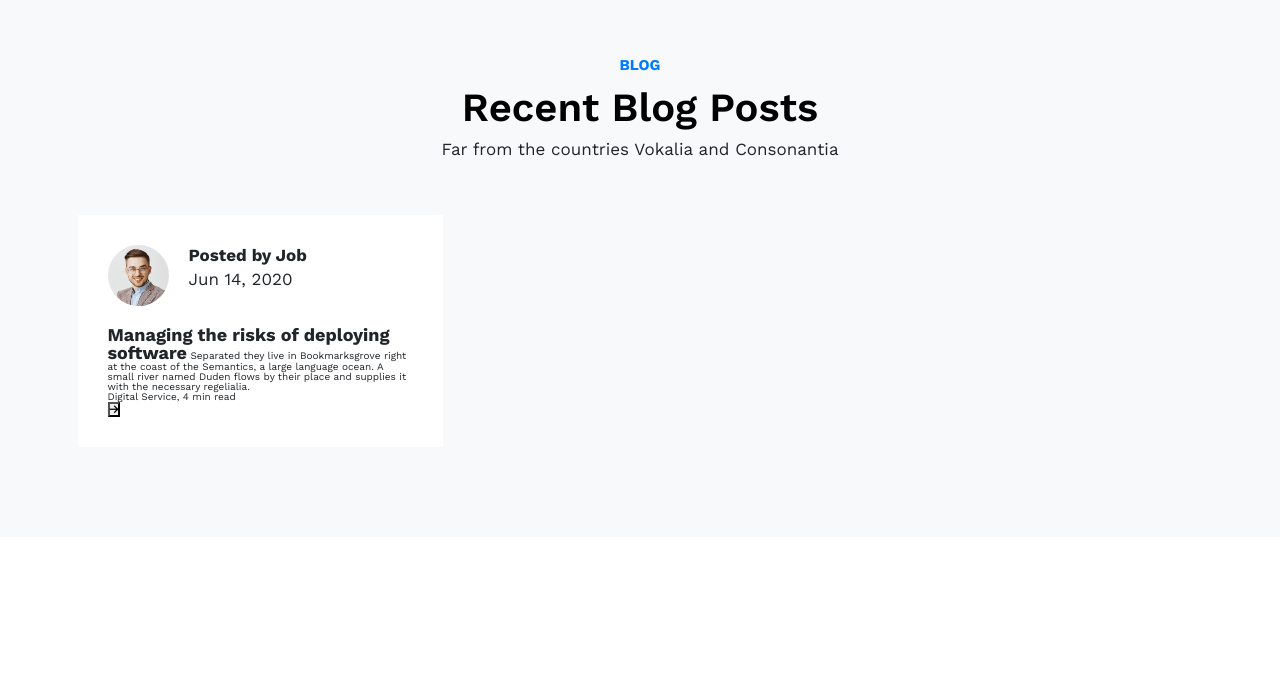
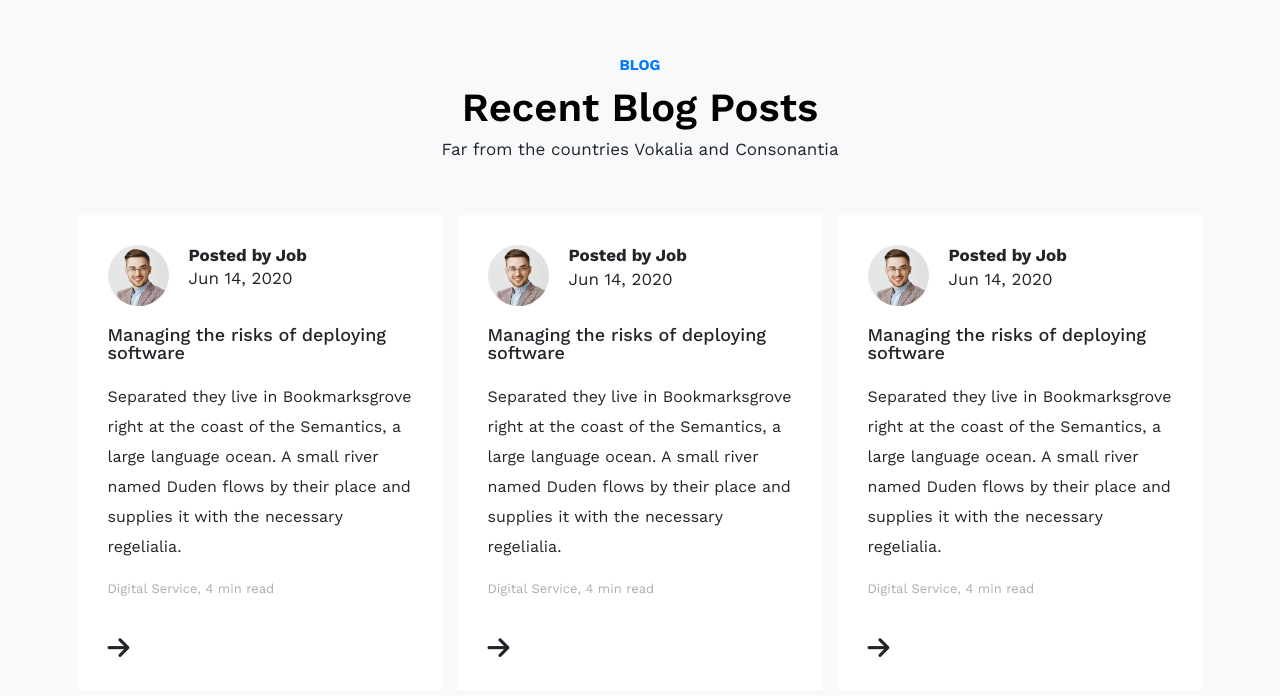
Before and after one commit to DaoNgocAnhKhoi/BasicHTMLWebsite, a plain HTML site: page index.html in a window 1280 px wide. Shown: the part 7172-7868 px from the top of the page. Before the commit the page ends 7709 px from the top, so only its background shows below. Drawn offline with nearby package versions, Linux system fonts and the light colour scheme.

Commit message:
complete 90% blog, con bug hieu ung khi hover , hieu ung chua muot

```diff
--- a/index.html
+++ b/index.html
@@ -24,9 +24,11 @@
 <!-- OWL CAROUSEL  -->
 <link rel="stylesheet" href="./css/owl.carousel.min.css" />
 <link rel="stylesheet" href="./css/owl.theme.default.min.css" />
+
+<!-- ANIMATE CSS  -->
+<link rel="stylesheet" href="https://cdnjs.cloudflare.com/ajax/libs/animate.css/4.1.1/animate.min.css" integrity="sha512-c42qTSw/wPZ3/5LBzD+Bw5f7bSF2oxou6wEb+I/lqeaKV5FDIfMvvRp772y4jcJLKuGUOpbJMdg/BTl50fJYAw==" crossorigin="anonymous" referrerpolicy="no-referrer" />
+
 <!-- Main css  -->
-
-
 <link rel="stylesheet" href="./css/style.css">
 <link rel="stylesheet" href="./css/main.css" />
 <link rel="stylesheet" href="./css/reset.css">
@@ -645,6 +647,31 @@
                 </div>
             </div>
             <div class="row">
+                <div class="col-4 animate__animated animate__bounce aos-init aos-animate">
+                    <div class="blog__item">
+                        <div class="blog__item__title">
+                            <span class="blog__item__title__img">
+                                <img class="img-fluid rounded-circle" src="./images/person_1.jpg" alt="">
+                            </span>
+                            <span>
+                                <h5>Posted by Job</h5>
+                                <p>Jun 14, 2020</p>
+                            </span>
+                        </div>
+                        <div class="blog__item__text">
+                            <p>Managing the risks of deploying software</p>
+                            <p>Separated they live in Bookmarksgrove right at the coast of the Semantics, a large language
+                                ocean. A small river named Duden flows by their place and supplies it with the necessary
+                                regelialia.</p>
+                        </div>
+                        <p class="blog__item__details">Digital Service, 4 min read</p>
+                        <div class="blog__item__arrow">
+                            <i class="fa fa-arrow-right"></i>
+                        </div>
+                    </div>
+
+
+                </div>
                 <div class="col-4">
                     <div class="blog__item">
                         <div class="blog__item__title">
@@ -656,22 +683,45 @@
                                 <p>Jun 14, 2020</p>
                             </span>
                         </div>
-                        <p class="blog__item__text">
-                            <span>Managing the risks of deploying software</span>
-                            Separated they live in Bookmarksgrove right at the coast of the Semantics, a large language
-                            ocean. A small river named Duden flows by their place and supplies it with the necessary
-                            regelialia.
-                        </p>
+                        <div class="blog__item__text">
+                            <p>Managing the risks of deploying software</p>
+                            <p>Separated they live in Bookmarksgrove right at the coast of the Semantics, a large language
+                                ocean. A small river named Duden flows by their place and supplies it with the necessary
+                                regelialia.</p>
+                        </div>
                         <p class="blog__item__details">Digital Service, 4 min read</p>
                         <div class="blog__item__arrow">
-                            <button><i class="fa fa-arrow-right"></i></button>
+                            <i class="fa fa-arrow-right"></i>
                         </div>
                     </div>
 
 
                 </div>
-                <div class="col-4"></div>
-                <div class="col-4"></div>
+                <div class="col-4">
+                    <div class="blog__item">
+                        <div class="blog__item__title">
+                            <span class="blog__item__title__img">
+                                <img class="img-fluid rounded-circle" src="./images/person_1.jpg" alt="">
+                            </span>
+                            <span>
+                                <h5>Posted by Job</h5>
+                                <p>Jun 14, 2020</p>
+                            </span>
+                        </div>
+                        <div class="blog__item__text">
+                            <p>Managing the risks of deploying software</p>
+                            <p>Separated they live in Bookmarksgrove right at the coast of the Semantics, a large language
+                                ocean. A small river named Duden flows by their place and supplies it with the necessary
+                                regelialia.</p>
+                        </div>
+                        <p class="blog__item__details">Digital Service, 4 min read</p>
+                        <div class="blog__item__arrow">
+                            <i class="fa fa-arrow-right"></i>
+                        </div>
+                    </div>
+
+
+                </div>
             </div>
         </div>
     </section>
--- a/sass/Helpers/_variables.scss
+++ b/sass/Helpers/_variables.scss
@@ -3,6 +3,7 @@ $color-blue-0: #007bff;
 $color-blue-1: #107BE9;
 $color-blue-2: rgba(16, 123, 233, 0.07);
 $color-black: #000000;
+$color-black-light: #18233F;
 $color-white: #ffffff;
 $color-gray: #efefef;
 $color-gray-light: #ADADAD;
--- a/sass/Layouts/_blog.scss
+++ b/sass/Layouts/_blog.scss
@@ -1,7 +1,11 @@
 .blog {
     &__item {
+        position: relative;
         background-color: white;
         padding: 3rem;
+        transition: .2s all ease;
+        overflow: hidden;
+        // visibility: hidden;
         &__title {
             margin-bottom: 2rem;
             display: flex;
@@ -23,11 +27,48 @@
         }
 
         &__text {
-            span {
+            p:first-child {
                 font-size: 1.8rem;
-                font-weight: 700;
+                font-weight: 500;
                 margin-bottom: 2rem;
             }
+
+            p:last-child {
+                font-size: 1.6rem;
+                line-height: 3rem;
+                margin-bottom: 2rem;
+            }
+        }
+
+        &__details {
+            font-size: 1.3rem;
+            color: $color-gray-light;
+            margin-bottom: 4rem;
+        }
+
+        &__arrow {
+            width: 25px;
+            height: 25px;
+            transition: all 0.5s ease;
+            cursor: pointer;
+            i {
+                font-size: 2.5rem;
+                opacity: 1;
+            }
+
+            &:hover {
+                i{
+                    transform: translateX(20px);
+                    opacity: 1;
+                }
+                background-color: #107BE9;
+            }
+        }
+
+        &:hover {
+            top: -10px;
+            box-shadow: 0 15px 30px 0 rgba(0, 0, 0, 0.05);
+
         }
     }
 
```
Also changed, not shown: css/main.css, 1 other file.
